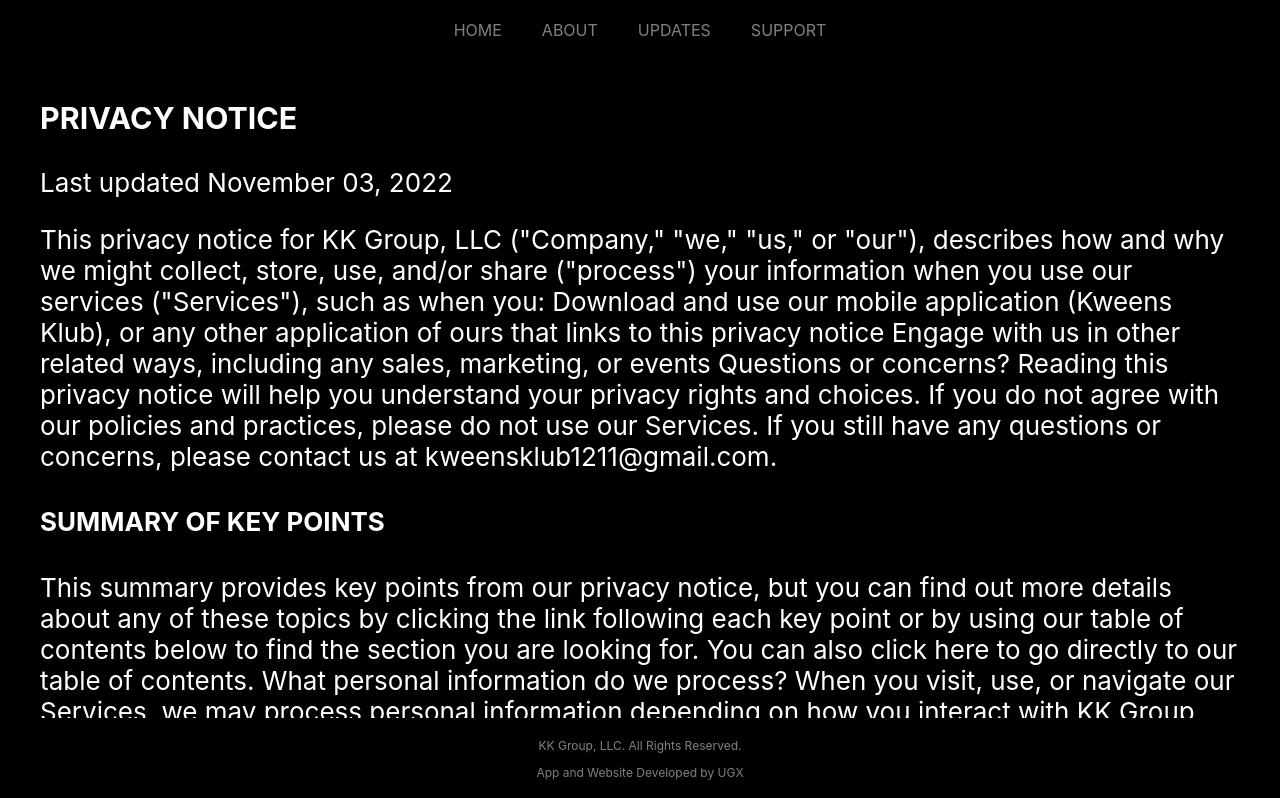
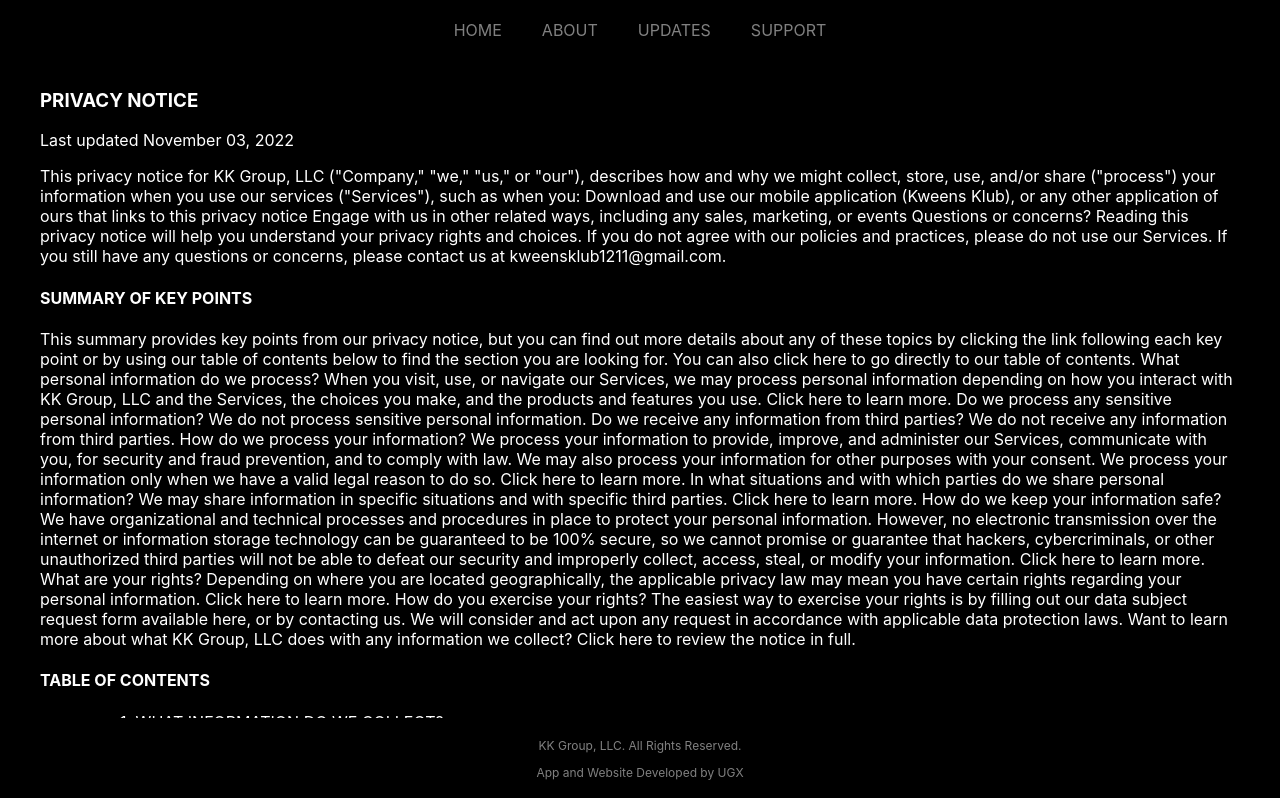
Before and after one commit to Ugonz86/kweensklubweb, a React (Create React App) app: page /legal in a window 1280 px wide. Shown: the top 798 px of the page. Built offline with nearby package versions, Linux system fonts and the light colour scheme.

Commit message:
Added spacing fixes

```diff
--- a/src/App.css
+++ b/src/App.css
@@ -60,16 +60,13 @@
 
 .legal {
   text-align: left;
-  /* margin-top: 20px; */
   margin-top: 50px;
   margin-left: 20px;
   margin-right: 20px;
   margin-bottom: 60px;
-  /* min-height: 60vh; */
-  font-size: calc(10px + 2vmin);
+  font-size: calc(8px + 1vmin);
   color: white;
   padding: 20px;
-  /* text-align: justify; */
 }
 
 .about {
@@ -79,7 +76,7 @@
   flex-direction: column;
   align-items: center;
   justify-content: center;
-  font-size: calc(10px + 2vmin);
+  font-size: calc(8px + 1vmin);
   color: white;
   padding: 20px;
 }
@@ -106,7 +103,6 @@
   color: grey;
   text-align: left;
   padding: 20px;
-  /* margin-bottom: 50px; */
 }
 
 h4 {
```
